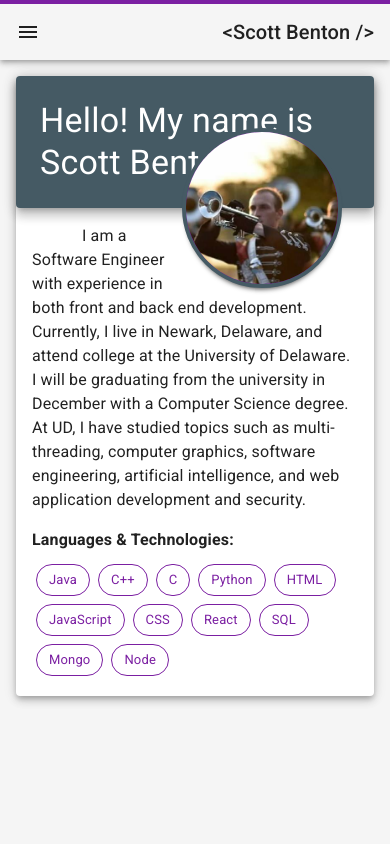
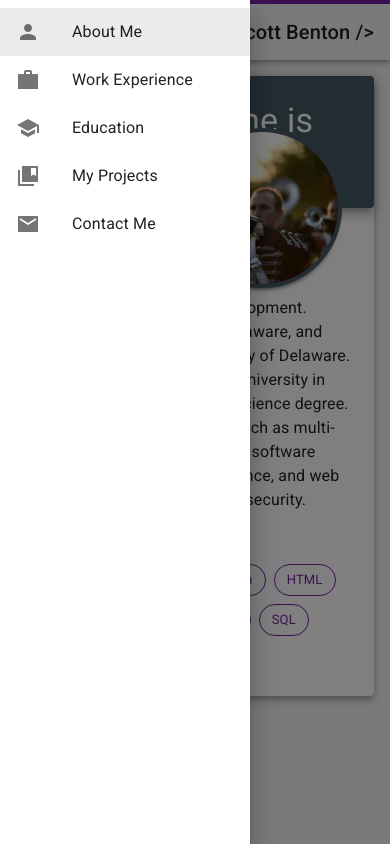
Before and after one commit to scottbenton/scottbenton.github.io, a React (Create React App) app: page / in a window 390 px wide. Both pictures are taken after a click on the button "menu". Built offline with nearby package versions, Linux system fonts and the light colour scheme.

Commit message:
Got Drawer working on mobile displays

```diff
--- a/src/Components/AppBar.jsx
+++ b/src/Components/AppBar.jsx
@@ -11,6 +11,8 @@ import DescriptionSharpIcon from '@material-ui/icons/DescriptionSharp';
 import CONSTANTS from '../Content/Constants';
 import SECTIONS from '../Content/Sections';
 import { useMediaQuery, useTheme, Grid, Tooltip } from '@material-ui/core';
+
+import Drawer from './Drawer';
 
 const useStyles = makeStyles(theme => ({
   root: {
@@ -47,6 +49,8 @@ export default function ButtonAppBar(props) {
 
   const { selectedSection, setSelectedSection } = props;
 
+  const [drawerOpen, setDrawerOpen] = React.useState(false);
+
   const onButtonClick = (section) => {
     setSelectedSection(section);
   }
@@ -60,8 +64,14 @@ export default function ButtonAppBar(props) {
           <Grid container>
             {isMobile ?
               <>
+                <Drawer
+                  open={drawerOpen}
+                  setOpen={setDrawerOpen}
+                  selectedSection = {selectedSection}
+                  setSelectedSection={setSelectedSection}
+                />
                 <Grid item xs={4}>
-                  <IconButton edge="start" className={classes.menuButton} color="inherit" aria-label="menu">
+                  <IconButton edge="start" className={classes.menuButton} color="inherit" aria-label="menu" onClick={()=>setDrawerOpen(true)}>
                     <MenuIcon />
                   </IconButton>
                 </Grid>
--- /dev/null
+++ b/src/Components/Drawer.jsx
@@ -0,0 +1,69 @@
+import React from 'react';
+import { makeStyles } from '@material-ui/core/styles';
+import SwipeableDrawer from '@material-ui/core/SwipeableDrawer';
+import Button from '@material-ui/core/Button';
+import List from '@material-ui/core/List';
+import Divider from '@material-ui/core/Divider';
+import ListItem from '@material-ui/core/ListItem';
+import ListItemIcon from '@material-ui/core/ListItemIcon';
+import ListItemText from '@material-ui/core/ListItemText';
+import InboxIcon from '@material-ui/icons/MoveToInbox';
+import MailIcon from '@material-ui/icons/Mail';
+
+import SECTIONS from '../Content/Sections';
+
+
+const useStyles = makeStyles({
+    list: {
+        width: 250,
+    },
+    fullList: {
+        width: 'auto',
+    },
+});
+
+export default function SwipeableTemporaryDrawer(props) {
+    const classes = useStyles();
+
+    const { open, setOpen, selectedSection, setSelectedSection } = props
+
+    const toggleDrawer = (side, open) => event => {
+        if (event && event.type === 'keydown' && (event.key === 'Tab' || event.key === 'Shift')) {
+            return;
+        }
+
+        setOpen(false);
+    };
+
+    const sideList = side => (
+        <div
+            className={classes.list}
+            role="presentation"
+            onClick={toggleDrawer(side, false)}
+            onKeyDown={toggleDrawer(side, false)}
+        >
+            <List>
+                {Object.keys(SECTIONS).map((key, index) => (
+                    <ListItem
+                        button
+                        key={SECTIONS[key].name}
+                        selected={selectedSection.name === SECTIONS[key].name}
+                        onClick={() => setSelectedSection(SECTIONS[key])}
+                    >
+                        <ListItemIcon>{SECTIONS[key].icon}</ListItemIcon>
+                        <ListItemText primary={SECTIONS[key].name} />
+                    </ListItem>
+                ))}
+            </List>
+        </div>
+    );
+    return (
+        <SwipeableDrawer
+            open={open}
+            onClose={toggleDrawer('left', false)}
+            onOpen={toggleDrawer('left', true)}
+        >
+            {sideList('left')}
+        </SwipeableDrawer>
+    );
+}
```
